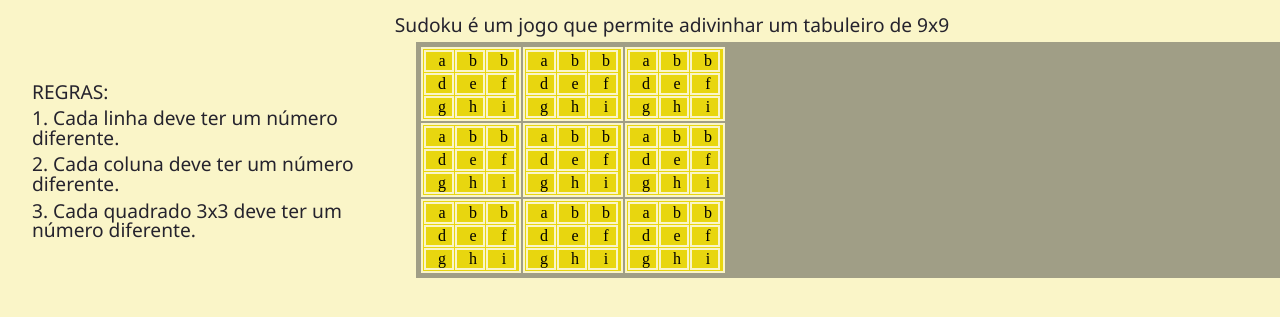
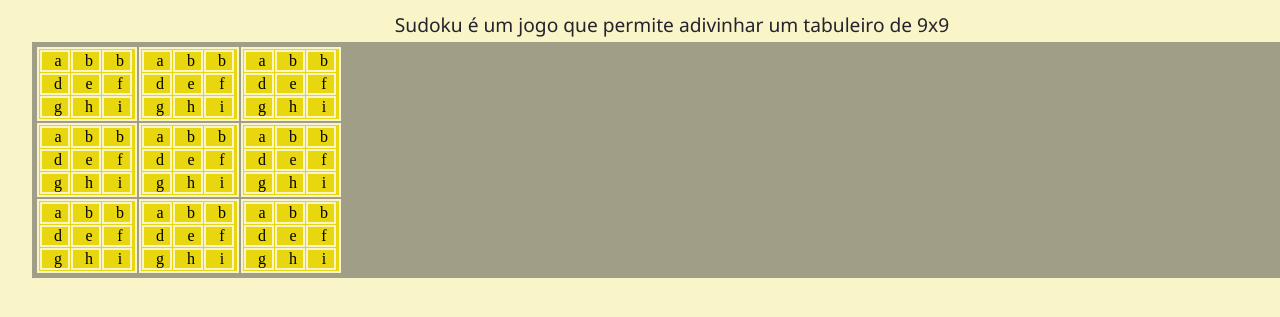
Before and after one commit to emilly-lima/web-game, a plain HTML site: page index.html in a window 1280 px wide. Shown: the part 103-420 px from the top of the page. Drawn offline with Linux system fonts and the light colour scheme; a web font is replaced by a local one.

Commit message:
del comments

```diff
--- a/index.html
+++ b/index.html
@@ -12,8 +12,9 @@
         <h2>Sudoku é um jogo que permite adivinhar um tabuleiro de 9x9 </h2>
     </span>
 
-    <aside id="secao1" class="secao1">
-        <!-- Aqui vai a descricão do jogo -->
+<!--
+     <aside id="secao1" class="secao1">
+
 
         <div>
             <h2>REGRAS:</h2>
@@ -22,6 +23,11 @@
             <p>3. Cada quadrado 3x3 deve ter um número diferente.</p>
         </div>
     </aside>
+
+
+
+-->
+
 
     <main id="secao2" class="secao2">
         <!-- Aqui vai o tabuleiro -->
--- a/script.js
+++ /dev/null
@@ -1,6 +0,0 @@
-
-
-
-//Achei que se eu baixasse aparecia pra mim, mas i stylesheet não aparecia, do css não apareceu. to abrindo no navegador
-//só pra constar... tu fez o reset lá?, vou mostrar
-//apareceu nada dele? te envio separado qualquer coisa, quer? que reset?
```
Also changed, not shown: style.css (+3 -6 lines).
